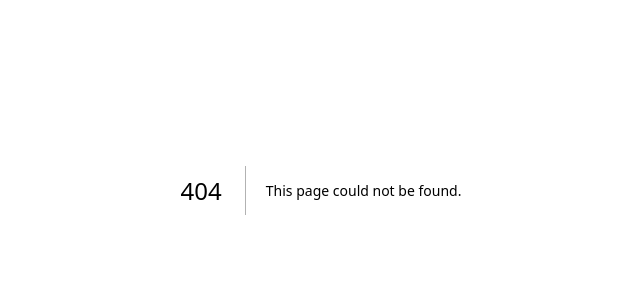
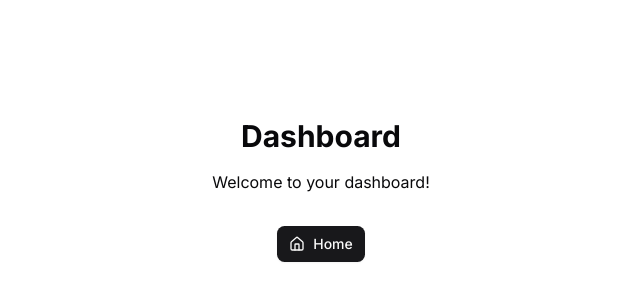
Before and after one commit to omancillav/cutfly, a Next.js app: page /dashboard in a window 1280 px wide. Before the commit this address had no page. Shown: the part 210-510 px from the top of the page, without its empty margins (319-959 px from the left). Built offline with nearby package versions, Linux system fonts and the light colour scheme.

Commit message:
feat: add authentication and dashboard pages with navigation links

```diff
--- /dev/null
+++ b/src/app/auth/page.tsx
@@ -0,0 +1,10 @@
+import { Button } from "@/components/ui/button";
+export default function AuthPanel() {
+  return (
+    <div>
+      <h1>Authentication</h1>
+      <Button variant="default">Sign In</Button>
+      <Button variant="outline">Sign Up</Button>
+    </div>
+  );
+}
--- /dev/null
+++ b/src/app/dashboard/page.tsx
@@ -0,0 +1,18 @@
+import Link from "next/link";
+import { Button } from "@/components/ui/button";
+import { Home } from "lucide-react";
+
+export default function Dashboard() {
+  return (
+    <div className="flex items-center justify-center min-h-svh flex-col gap-4">
+      <h1 className="text-3xl font-bold">Dashboard</h1>
+      <p>Welcome to your dashboard!</p>
+      <Link href="/" passHref className="mt-2 md:mt-4">
+        <Button className="flex items-center gap-2">
+          <Home className="h-4 w-4" />
+          Home
+        </Button>
+      </Link>
+    </div>
+  );
+}
--- a/src/app/page.tsx
+++ b/src/app/page.tsx
@@ -1,4 +1,5 @@
 import Image from "next/image";
+import Link from "next/link";
 import { Button } from "@/components/ui/button";
 import { ThemeToggle } from "@/components/theme-toggle";
 import { ArrowRight, Link2 } from "lucide-react";
@@ -40,10 +41,12 @@ export default function Home() {
               </Button>
             </a>
             <ThemeToggle />
+            <Link href="/dashboard">
               <Button variant="outline" className="flex items-center gap-2 !bg-background">
                 Dashboard
                 <ArrowRight className="h-4 w-4" />
               </Button>
+            </Link>
           </div>
         </header>
 
@@ -54,10 +57,12 @@ export default function Home() {
             flexible, customizable features that adapt to individual and team needs.
           </p>
           <div className="flex items-center gap-4">
+            <Link href="/dashboard">
               <Button variant="default" className="md:text-base p-5 md:p-6">
                 <Link2 className="size-5" />
                 Shorten a link
               </Button>
+            </Link>
             <a
               href="https://github.com/omancillav/cutfly"
               target="_blank"
```
Lines whose indentation alone changed are shown as unchanged.
